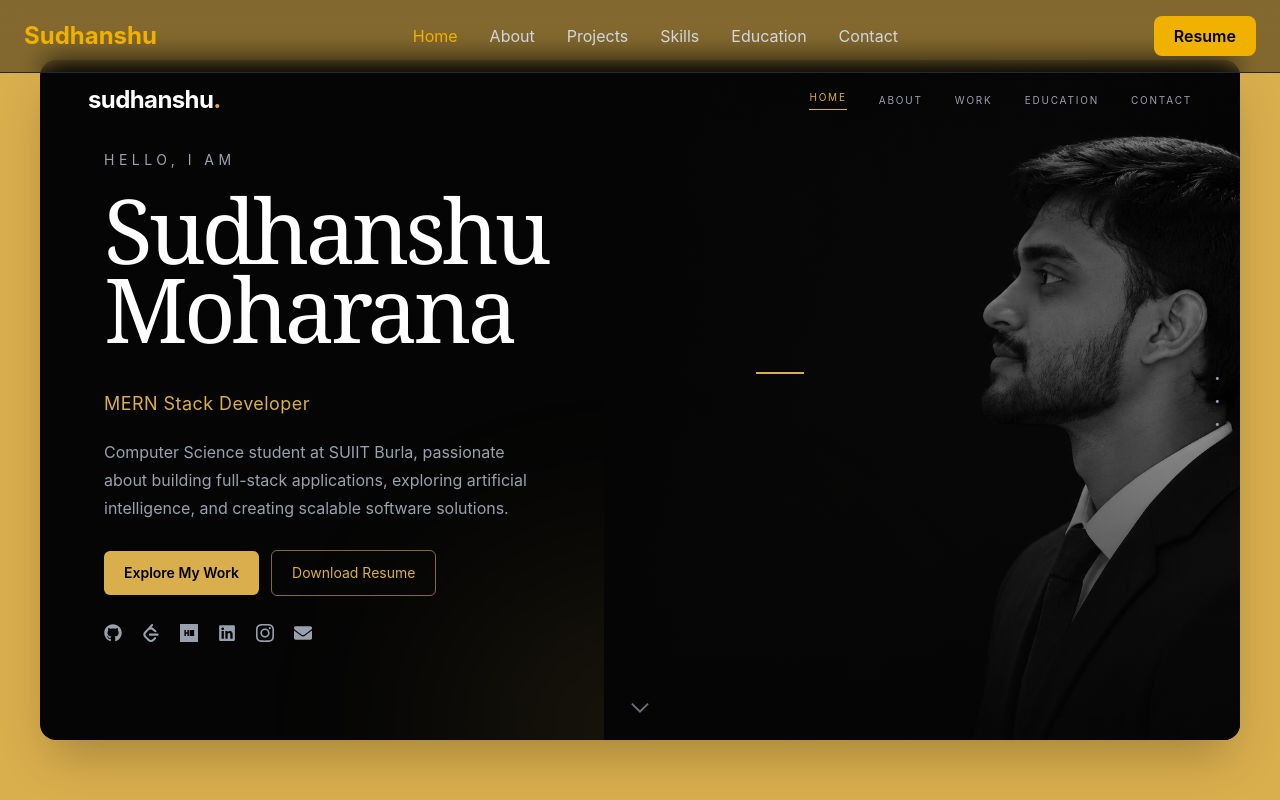
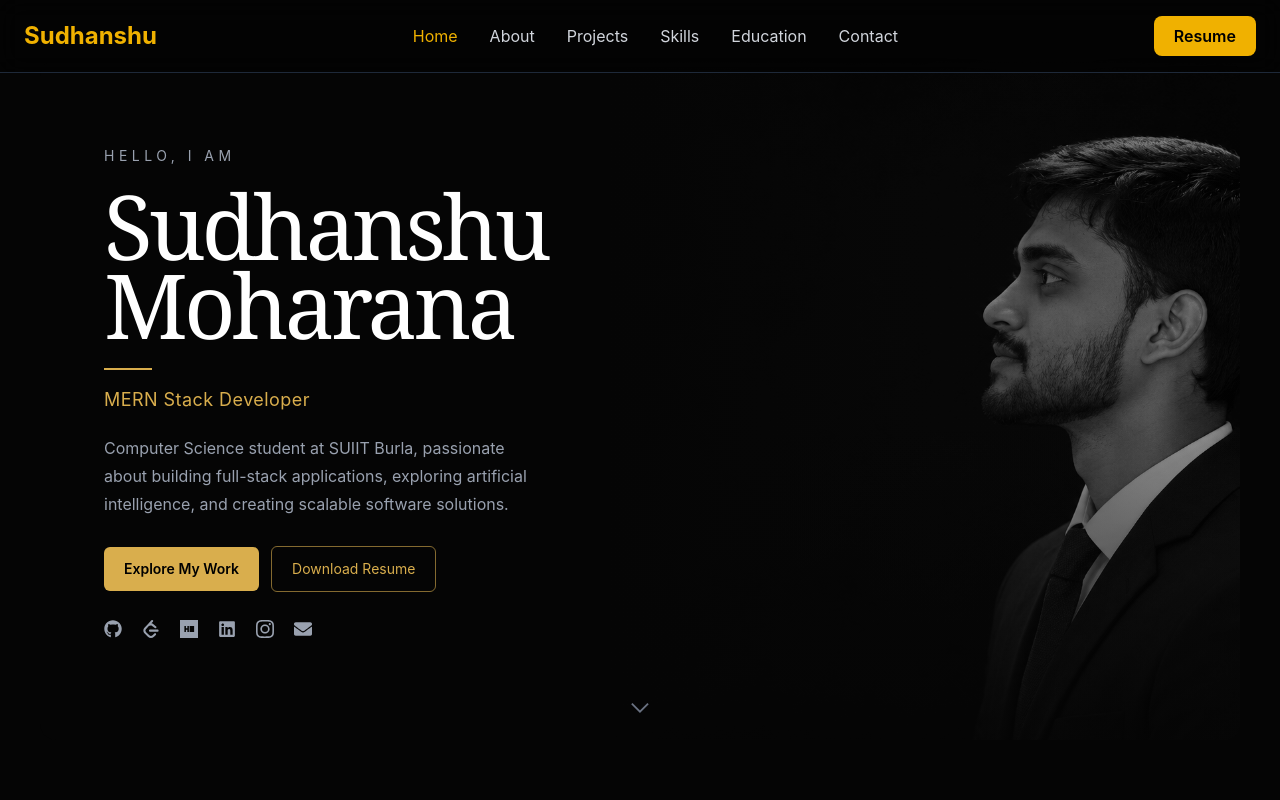
Before and after one commit to MoharanaSudhanshu/portfolio, a React (Vite) app: page / in a window 1280 px wide. Shown: the top 800 px of the page. Built offline with nearby package versions, Linux system fonts and the light colour scheme.

Commit message:
Update Hero.jsx

```diff
--- a/src/components/Hero.jsx
+++ b/src/components/Hero.jsx
@@ -52,45 +52,11 @@ function Hero() {
   return (
     <section
       id="home"
-      className="min-h-screen bg-[#D9AE4D] flex items-center justify-center p-3 pt-24 sm:p-6 lg:p-10"
+      className="min-h-screen bg-[#050505] flex items-center justify-center px-4 py-6 sm:px-6 lg:px-10"
     >
-      <div className="relative isolate w-full max-w-[1500px] min-h-[680px] lg:min-h-[680px] lg:h-[82vh] overflow-hidden rounded-2xl bg-[#050505] text-white shadow-2xl">
+      <div className="relative isolate w-full max-w-[1500px] min-h-[680px] overflow-hidden rounded-2xl bg-[#050505] text-white lg:h-[82vh] lg:min-h-[680px]">
 
-        {/* Subtle gold ambient lighting */}
-        <div className="pointer-events-none absolute -bottom-32 left-1/2 h-72 w-96 -translate-x-1/2 rounded-full bg-[#D9AE4D]/10 blur-[100px]" />
-
-        {/* Navigation */}
-        <nav className="relative z-30 flex items-center justify-between px-6 py-6 sm:px-10 lg:px-12">
-          <a
-            href="#home"
-            className="text-2xl font-bold tracking-tight"
-          >
-            sudhanshu<span className="text-[#D9AE4D]">.</span>
-          </a>
-
-          <div className="hidden items-center gap-5 text-[10px] uppercase tracking-[0.18em] text-gray-400 sm:flex md:gap-8">
-            <a
-              href="#home"
-              className="border-b border-[#D9AE4D] pb-1 text-[#D9AE4D]"
-            >
-              Home
-            </a>
-            <a href="#about" className="transition hover:text-[#D9AE4D]">
-              About
-            </a>
-            <a href="#projects" className="transition hover:text-[#D9AE4D]">
-              Work
-            </a>
-            <a href="#education" className="transition hover:text-[#D9AE4D]">
-              Education
-            </a>
-            <a href="#contact" className="transition hover:text-[#D9AE4D]">
-              Contact
-            </a>
-          </div>
-        </nav>
-
-        {/* Portrait background */}
+        {/* Subtle lighting behind portrait */}
         <div className="pointer-events-none absolute inset-y-0 right-0 z-0 w-full sm:w-[70%] lg:w-[53%]">
           <motion.img
             src={profile}
@@ -101,13 +67,12 @@ function Hero() {
             className="absolute inset-0 h-full w-full object-cover object-top grayscale"
           />
 
-          {/* Blend portrait into the black background */}
           <div className="absolute inset-0 bg-gradient-to-r from-[#050505] via-[#050505]/65 to-[#050505]/10 sm:via-[#050505]/35" />
           <div className="absolute inset-0 bg-gradient-to-t from-[#050505]/75 via-transparent to-[#050505]/10" />
         </div>
 
-        {/* Hero text */}
-        <div className="relative z-10 flex min-h-[570px] items-center px-6 pb-20 sm:px-10 lg:min-h-0 lg:h-[calc(100%-88px)] lg:px-16">
+        {/* Hero content — main navigation is handled by Navbar.jsx */}
+        <div className="relative z-10 flex min-h-[680px] items-center px-6 pb-20 pt-16 sm:px-10 lg:min-h-0 lg:h-full lg:px-16">
           <motion.div
             initial={{ opacity: 0, x: -30 }}
             animate={{ opacity: 1, x: 0 }}
@@ -124,7 +89,7 @@ function Hero() {
               Moharana
             </h1>
 
-            <div className="ml-auto mt-6 h-[2px] w-12 bg-[#D9AE4D]" />
+            <div className="mt-6 h-[2px] w-12 bg-[#D9AE4D]" />
 
             <div className="mt-4 min-h-7 text-sm tracking-wide text-[#D9AE4D] sm:text-base md:text-lg">
               <TypeAnimation
@@ -148,7 +113,7 @@ function Hero() {
               intelligence, and creating scalable software solutions.
             </p>
 
-            {/* Primary actions */}
+            {/* Buttons */}
             <div className="mt-7 flex flex-wrap items-center gap-3">
               <Link
                 to="projects"
@@ -177,7 +142,11 @@ function Hero() {
                   href={social.href}
                   aria-label={social.label}
                   title={social.label}
-                  target={social.href.startsWith("mailto:") ? undefined : "_blank"}
+                  target={
+                    social.href.startsWith("mailto:")
+                      ? undefined
+                      : "_blank"
+                  }
                   rel={
                     social.href.startsWith("mailto:")
                       ? undefined
@@ -198,18 +167,11 @@ function Hero() {
           smooth
           duration={500}
           offset={-80}
+          aria-label="Scroll to About"
           className="absolute bottom-5 left-1/2 z-20 -translate-x-1/2 cursor-pointer text-3xl font-light text-gray-500 transition hover:text-[#D9AE4D]"
-          aria-label="Scroll to About"
         >
           ⌄
         </Link>
-
-        {/* Side indicator */}
-        <div className="absolute right-5 top-1/2 z-20 hidden -translate-y-1/2 flex-col gap-2 text-[10px] text-gray-400 md:flex">
-          <span>•</span>
-          <span>•</span>
-          <span>•</span>
-        </div>
       </div>
     </section>
   );
```
